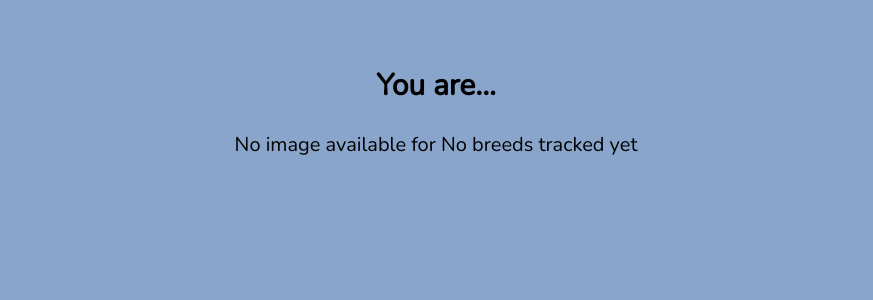
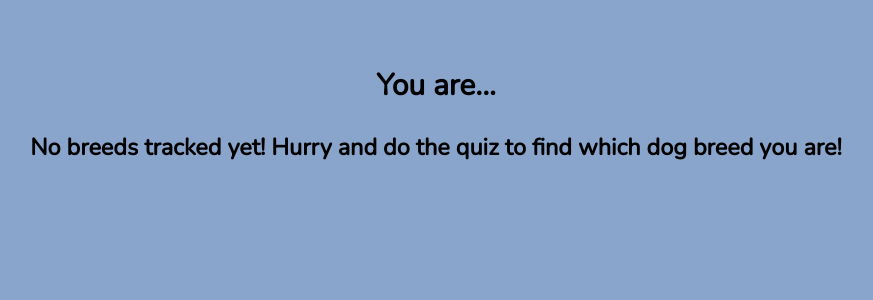
Before and after one commit to sarahteonin/pawfect-match, a React (Create React App) app: page /result in a window 1280 px wide. Shown: the top 300 px of the page, without its empty margins (204-1077 px from the left). Built offline with nearby package versions, Linux system fonts and the light colour scheme.

Commit message:
fix minor comment

```diff
--- a/src/pages/resultpage.js
+++ b/src/pages/resultpage.js
@@ -55,7 +55,7 @@ export default function Resultpage() {
       {imagePath ? (
         <img src={imagePath} alt={`${result} breed`} />
       ) : (
-        <p>No image available for {result}</p>
+        <h3>No breeds tracked yet! Hurry and do the quiz to find which dog breed you are!</h3>
       )}
     </div>
   );
```
